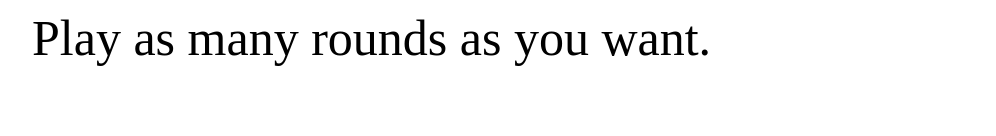
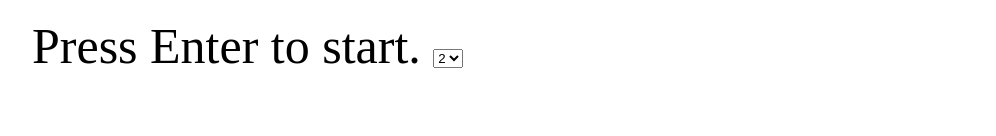
Before and after one commit to danodz/wordBattle, a plain HTML site: page index.html in a window 1280 px wide. Shown: the part 389-525 px from the top of the page, without its empty margins (140-1136 px from the left). Drawn offline with Linux system fonts and the light colour scheme.

Commit message:
Added player count selector

```diff
--- a/index.html
+++ b/index.html
@@ -9,6 +9,13 @@
                 The first to finish wins the round. <br>
                 Play as many rounds as you want.<br><br>
                 Press Enter to start.
+
+                <select class="nbPlayers">
+                    <option value="2">2</option>
+                    <option value="3">3</option>
+                    <option value="4">4</option>
+                    <option value="5">5</option>
+                </select>
             </div>
         </template>
 
@@ -45,10 +52,6 @@
 
     var nbPlayers = 2;
     var players = [];
-    for(var i=1; i<=nbPlayers; i++)
-    {
-        createPlayer("Player "+i);
-    }
 
     function instructions()
     {
@@ -57,6 +60,12 @@
         onkeydown = function(e){
             if(e.keyCode == 13)
             {
+                nbPlayers = document.querySelector(".nbPlayers").value;
+                for(var i=1; i<=nbPlayers; i++)
+                {
+                    createPlayer("Player "+i);
+                }
+
                 document.querySelector(".instructions").remove();
                 resetPlayers();
                 onkeydown = gameUpdate;
@@ -234,6 +243,7 @@
             display: inline-block;
             vertical-align: top;
             text-align: center;
+            height: 250px;
         }
 
         .target{
```
